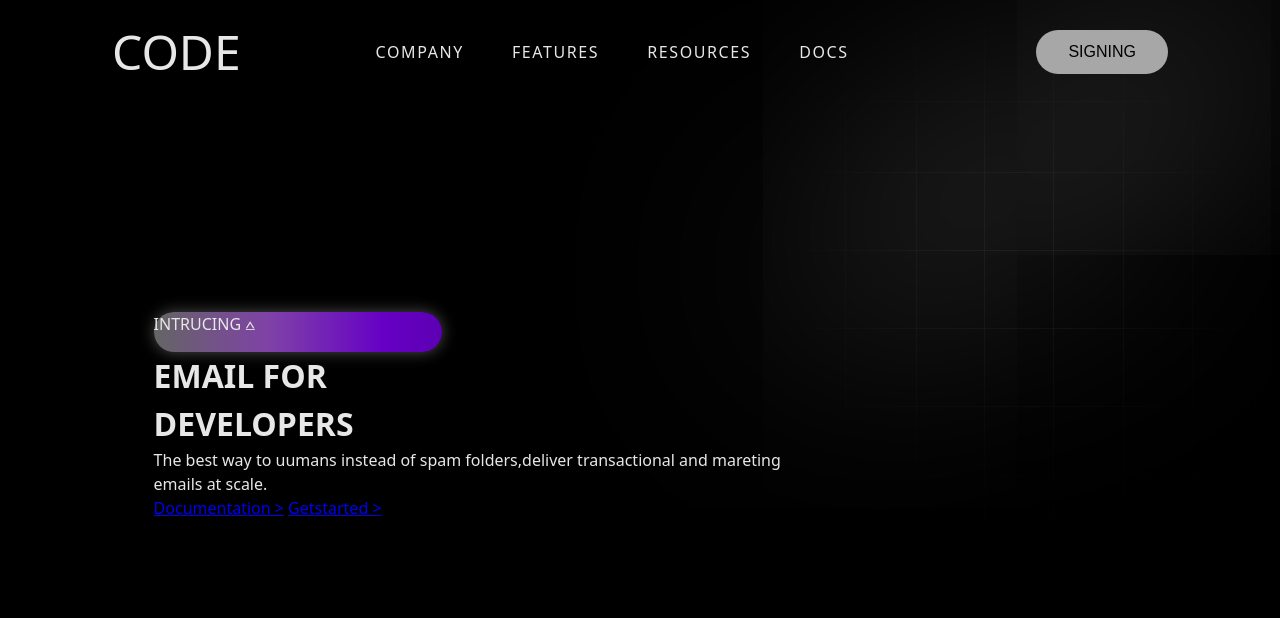
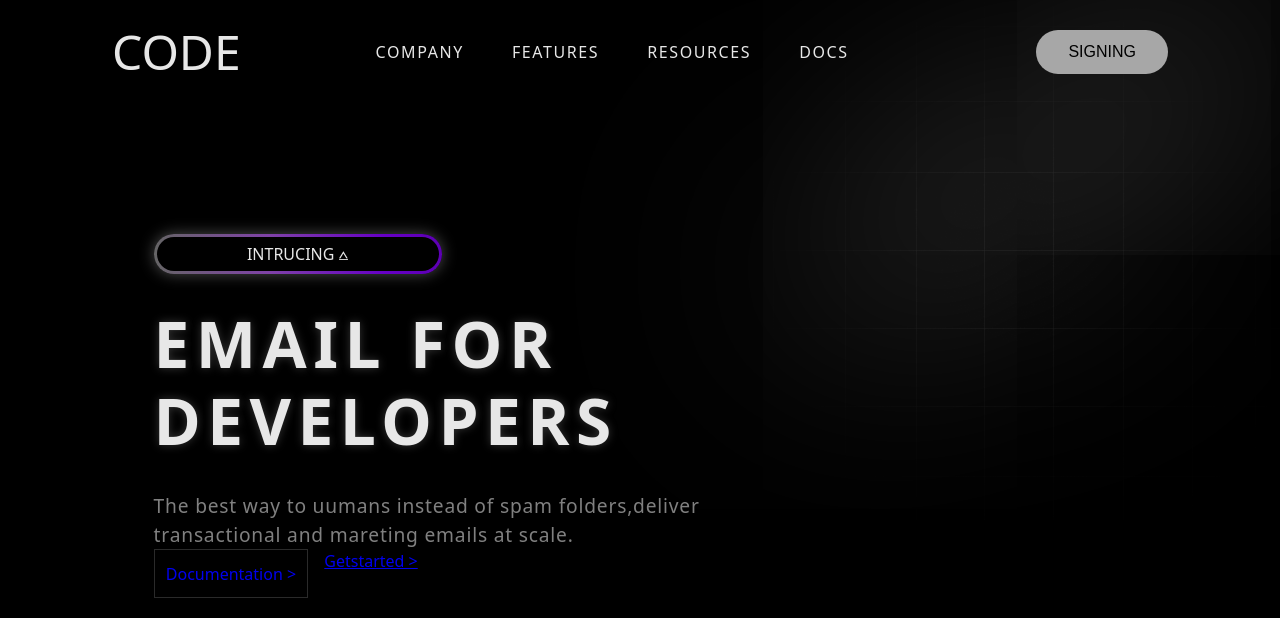
Before and after one commit to rashima200/3D-website, a plain HTML site: page index.html in a window 1280 px wide. Drawn offline with Linux system fonts and the light colour scheme.

Commit message:
feat:animation gradient css is added

```diff
--- a/style.css
+++ b/style.css
@@ -112,3 +112,49 @@ main{
     box-shadow: 0 0 15px rgba(255, 255, 255, 0.3);
 
 }
+@keyframes animationGradient {
+    to {
+        background-position: 200%;
+    }
+}
+.tag-box .tag{
+    position: absolute;
+    inset: 3px 3px 3px 3px;
+    background-color: black;
+    border-radius: 50px;
+    display: flex;
+    align-items: center;
+    justify-content: center;
+    transition: 0.5s ease;
+    cursor: pointer;
+}
+ .tag-box .tag:hover{
+    color: #5300a0;
+
+ }
+ .content h1 {
+    font-size: 4rem;
+    font-weight: 600;
+    letter-spacing: 0.1em;
+    margin: 2rem 0;
+    line-height: 1.2;
+    text-shadow: 0 0 10px rgba(128, 128, 128, 0.418);
+
+ }
+ .description {
+    font-size: 1.2rem;
+    letter-spacing: 0.05rem;
+    max-width: 35rem;
+    color: gray;
+
+ }
+ .buttons {
+    display: flex;
+    gap: 1rem;
+
+ }
+ .btn-get-started{
+    text-decoration: none;
+    border: 1px solid #2a2a2a;
+    padding: 0.7rem;
+ }
```
